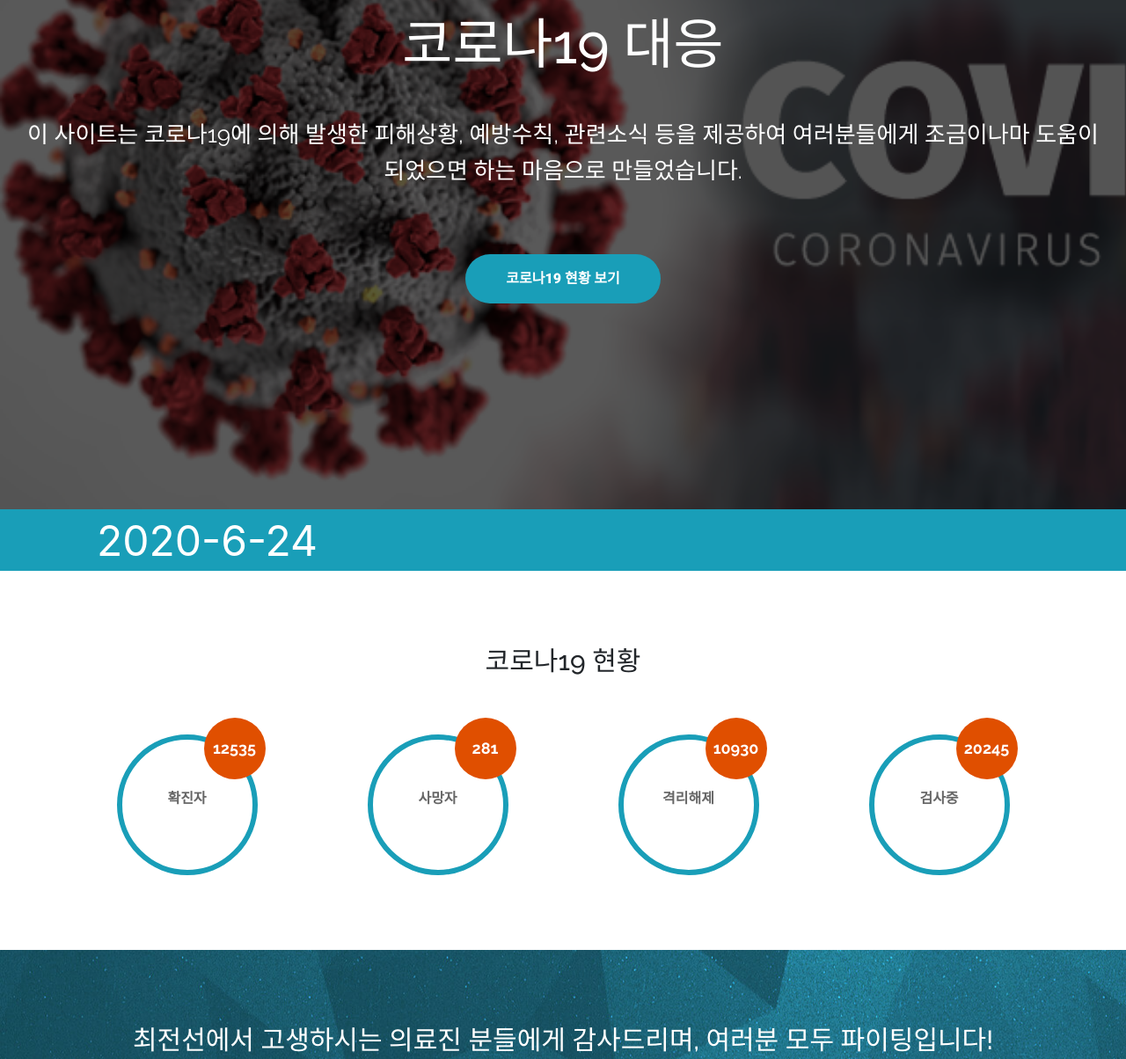
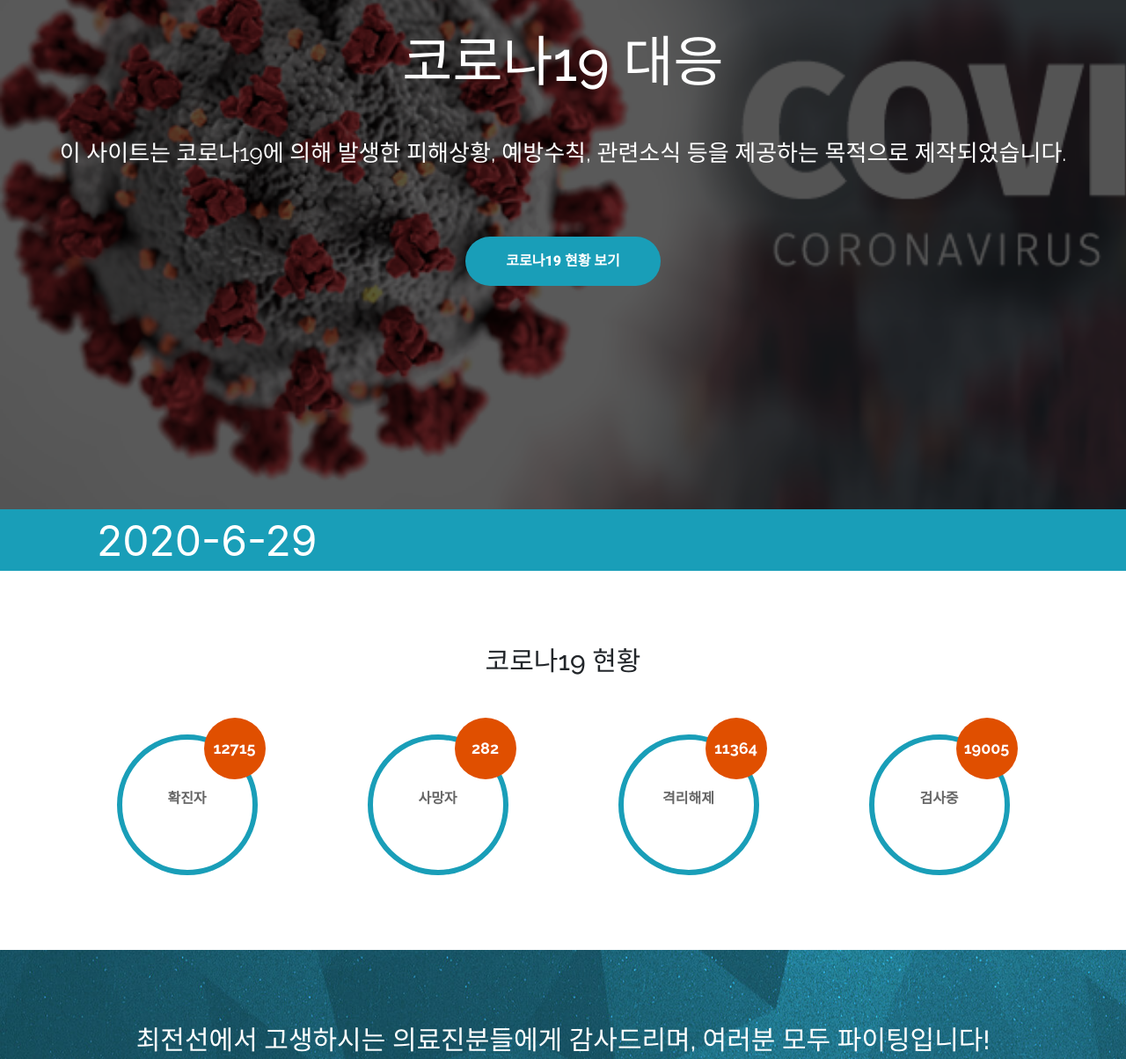
Before and after one commit to pmy02/covid-19, a plain HTML site: page index.html in a window 1280 px wide. Shown: the part 221-1425 px from the top of the page at 88% size. Drawn offline with Linux system fonts and the light colour scheme.

Commit message:
Update index.html

```diff
--- a/index.html
+++ b/index.html
@@ -75,8 +75,7 @@
           </h1>
 
         <p class="tagline">
-          이 사이트는 코로나19에 의해 발생한 피해상황, 예방수칙, 관련소식 등을 제공하여
-          여러분들에게 조금이나마 도움이 되었으면 하는 마음으로 만들었습니다.
+          이 사이트는 코로나19에 의해 발생한 피해상황, 예방수칙, 관련소식 등을 제공하는 목적으로 제작되었습니다.
         </p>
         <a class="btn btn-full" href="#about">코로나19 현황 보기</a>
       </div>
@@ -96,7 +95,7 @@
 
       <nav id="nav-menu-container">
         <ul class="nav-menu">
-          <font size=7><font color=white>2020-6-24</font></font>
+          <font size=7><font color=white>2020-6-29</font></font>
         </ul>
       </nav>
       <!-- #nav-menu-container -->
@@ -117,25 +116,25 @@
       <div class="row stats-row">
         <div class="stats-col text-center col-md-3 col-sm-6">
           <div class="circle">
-            <span class="stats-no" data-toggle="counter-up">12535</span> <strong>확진자</strong>
+            <span class="stats-no" data-toggle="counter-up">12715</span> <strong>확진자</strong>
           </div>
         </div>
 
         <div class="stats-col text-center col-md-3 col-sm-6">
           <div class="circle">
-            <span class="stats-no" data-toggle="counter-up">281</span> <strong>사망자</strong>
+            <span class="stats-no" data-toggle="counter-up">282</span> <strong>사망자</strong>
           </div>
         </div>
 
         <div class="stats-col text-center col-md-3 col-sm-6">
           <div class="circle">
-            <span class="stats-no" data-toggle="counter-up">10930</span> <strong>격리해제</strong>
+            <span class="stats-no" data-toggle="counter-up">11364</span> <strong>격리해제</strong>
           </div>
         </div>
 
         <div class="stats-col text-center col-md-3 col-sm-6">
           <div class="circle">
-            <span class="stats-no" data-toggle="counter-up">20245</span> <strong>검사중</strong>
+            <span class="stats-no" data-toggle="counter-up">19005</span> <strong>검사중</strong>
           </div>
         </div>
       </div>
@@ -146,7 +145,7 @@
 
   <div class="block bg-primary block-pd-lg block-bg-overlay text-center" data-bg-img="img/parallax-bg.jpg" data-settings='{"stellar-background-ratio": 0.6}' data-toggle="parallax-bg">
     <h2>
-        최전선에서 고생하시는 의료진 분들에게 감사드리며, 여러분 모두 파이팅입니다!
+        최전선에서 고생하시는 의료진분들에게 감사드리며, 여러분 모두 파이팅입니다!
       </h2>
 
   </div>
```
